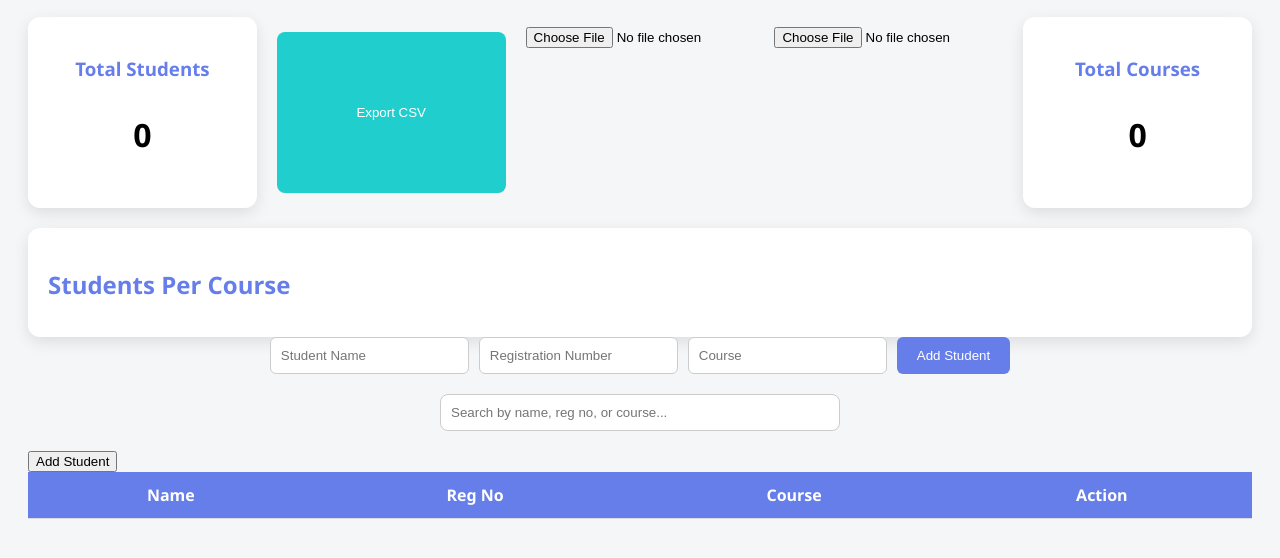
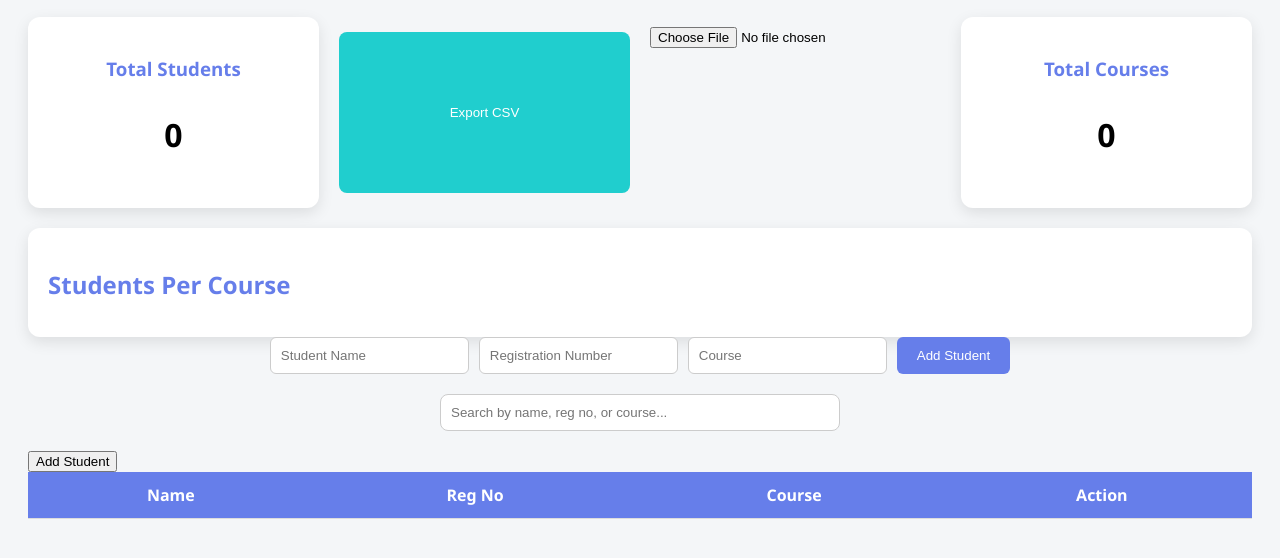
Before and after one commit to rashidsul112-beep/student-management-system, a plain HTML site: page index.html in a window 1280 px wide. Shown: the part 126-684 px from the top of the page. Drawn offline with Linux system fonts and the light colour scheme; sample sign-in values are in the browser's storage.

Commit message:
Update file(replace file)

```diff
--- a/index.html
+++ b/index.html
@@ -17,7 +17,6 @@
   </div>
 
   <button onclick="exportCSV()" class="export-btn">Export CSV</button>
-<input type="file" id="csvFile" accept=".csv" onchange="importCSV()">
 <input type="file" id="csvFile" accept=".csv" onchange="importCSV()">
 
   <div class="card">
```
